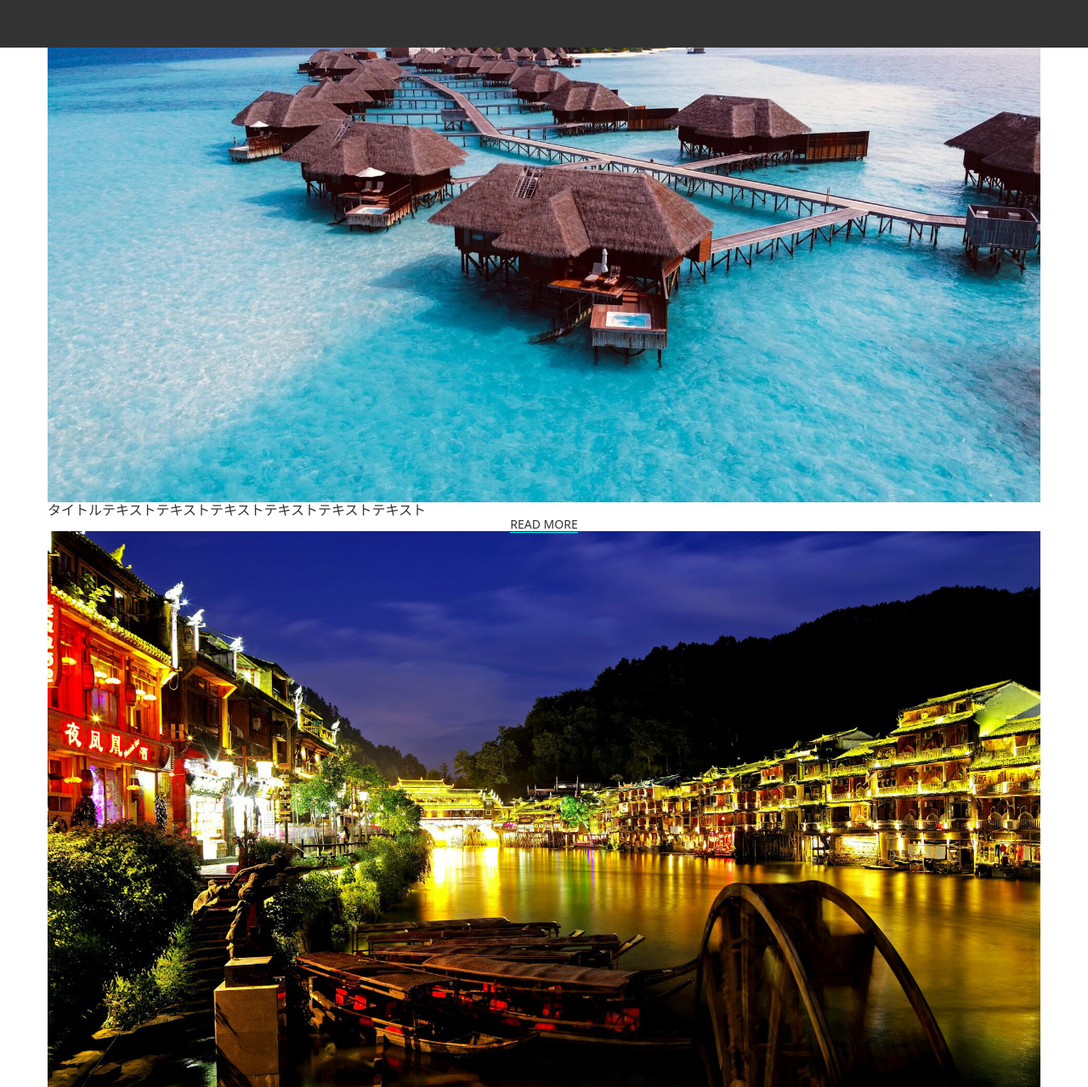
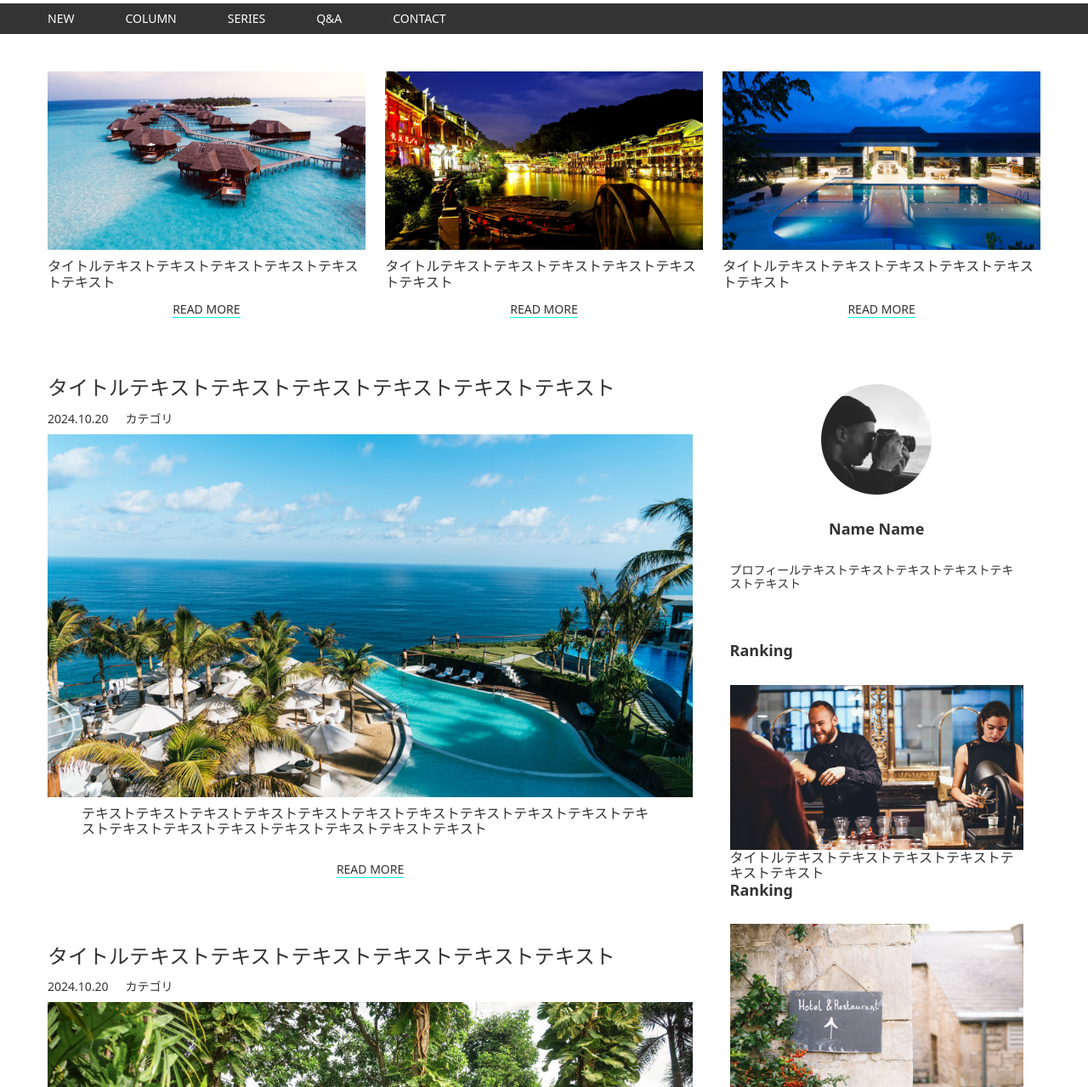
Before and after one commit to SushiRocket/Trabel-Blog, a plain HTML site: page index.html in a window 1280 px wide. Shown: the part 66-1345 px from the top of the page at 85% size. Drawn offline with Linux system fonts and the light colour scheme; some packages are replaced by stand-ins of ours.

Commit message:
update main css

```diff
--- a/css/stylesheet.css
+++ b/css/stylesheet.css
@@ -78,7 +78,7 @@ header
     position: absolute;
     z-index: 10;
 }
-#header .site-titel {
+#header .site-title {
     padding: 20px 16px;
     line-height: 1px;
 }
@@ -87,9 +87,93 @@ header
 ※blockを指定すると横幅いっぱいまで広がってしまうため、
 inline-blockを設定している
 */
-#header a {
+#header .site-title a {
     display: inline-block;
 }
 #navi {
     background-color: #333;
 }
+#navi a {
+    color: #fff;
+}
+#navi ul {
+    display: flex;
+    justify-content: flex-start;
+    align-items: center;
+}
+#navi li {
+    font-size: 0.875rem;
+    padding: 10px 60px 10px 0;
+}
+/*-------------------------------------------
+pickup
+-------------------------------------------*/
+#pick-up {
+    display: flex;
+    justify-content: space-between;
+    padding-top: 150px;
+    margin-bottom: 60px;
+}
+#pick-up article {
+    width: 32%;
+}
+#pick-up .article-title {
+    font-size: 1rem;
+    margin: 10px 0 15px 0;
+}
+/*-------------------------------------------
+pickup
+-------------------------------------------*/
+#container {
+    display: flex;
+    justify-content: space-between;
+    margin-bottom: 60px;
+}
+main {
+    width: 65%;
+}
+main article {
+    margin-bottom: 80px;
+}
+main .article-title {
+    font-size: 1.5rem;
+    margin: 10px 0 15px 0;
+}
+main ul {
+    display: flex;
+    justify-content: flex-start;
+    margin-bottom: 10px;
+}
+main li {
+    font-size: 0.875rem;
+    margin-right: 20px;
+}
+main .text {
+    padding: 10px 40px 30px 40px;
+}
+/*-------------------------------------------
+pickup
+-------------------------------------------*/
+#sidebar {
+    width: 33%;
+    padding: 20px;
+}
+#sidebar .side-title {
+    font-size: 1.125rem;
+    font-weight: bold;
+    margin-bottom: 30px;
+}
+.auther {
+    text-align: center;
+    margin-bottom: 60px;
+}
+.auther img {
+    width: 130px;
+    width: 130px;
+    border-radius: 50%;
+    margin-bottom: 30px;
+}
+.auther .profile {
+    font-size: 0.875rem;
+    text-align: left;
+}
--- a/index.html
+++ b/index.html
@@ -17,12 +17,13 @@
 </head>
 <body>
     <header id="header">
-        <h1 class="site-title">
+        <h1 class="site-title wrapper">
             <a href="#">
                 <img src="images/logo.svg" alt="ロゴの画像">
             </a>
         </h1>
         <nav id="navi">
+            <ul class="wrapper">
                 <li>
                     <a href="#">NEW</a>
                 </li>
@@ -38,6 +39,7 @@
                 <li>
                     <a href="#">CONTACT</a>
                 </li>
+            </ul>
         </nav>
     </header>
     <div id="pick-up" class="wrapper">
```
Lines whose indentation alone changed are shown as unchanged.
